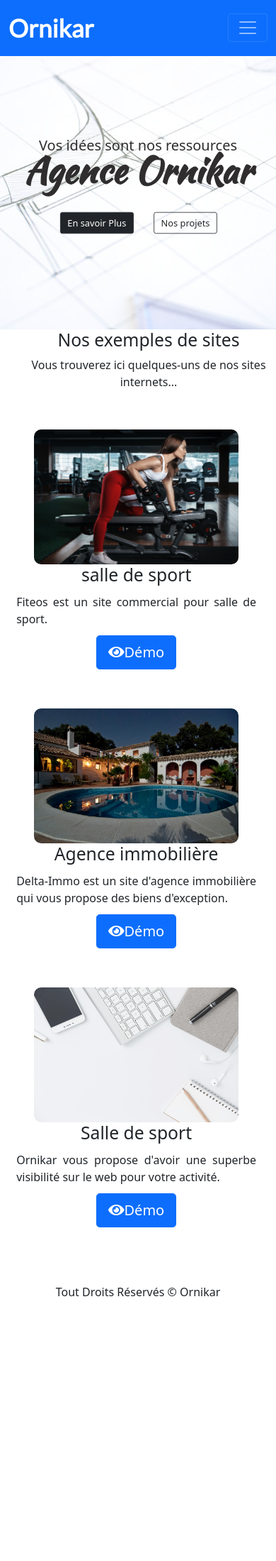
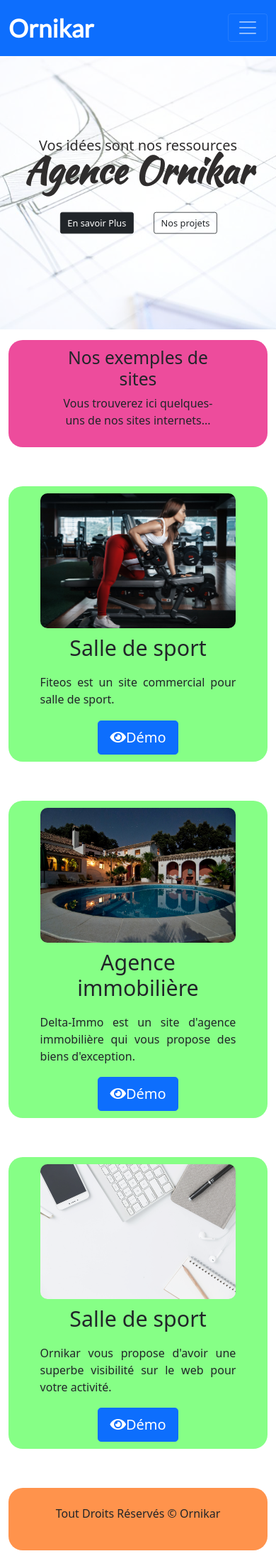
Before and after one commit to RENZOZ78/ORNIKAR, a PHP site: page /projets.html in a window 390 px wide; the page is wider, and only the part inside the window is pictured. Shown: that part at 71% size. Before the commit the page ends 1826 px from the top of that part, so only its background shows below. Run offline with PHP 8.4, Linux system fonts and the light colour scheme; some libraries are stand-ins or nearby versions.

Commit message:
couleur page projets

```diff
--- a/projets.css
+++ b/projets.css
@@ -1,4 +1,12 @@
 /*Header*/
+
+*, body, html
+::before,
+::after{
+  box-sizing: border-box;
+  margin: 0;
+  padding: 0;
+}
 
 header{
     background: url('img/bgphotshop.png')  ;
@@ -79,9 +87,9 @@ h1{
   }
   .project_text{margin: 0.7rem 0.7rem;}
 
-  .section_title, .section_text{
+  /* .section_title, .section_text{
     padding-left: 30px;
-  }
+  } */
 
   .projects.ptb_2{
 
@@ -199,9 +207,34 @@ h1{
   .project {
       display: block;
       margin: 55px auto;
+      background-color: rgba(15, 255, 15, 0.5) ;
+      background-position: 10px;
+      border-radius: 20px;
+      padding: 10px;
 
-      /* text-align: center; */
   }
+  .sect_tit_txt{
+     background-color: rgba(230, 0, 115, 0.7) ;
+      background-position: 10px;
+      border-radius: 20px;
+      padding: 10px 70px ;
+      width: auto;
+      margin: 15px 12px;
+      text-align: center;
+  }
+
+  footer{
+    background-color: rgba(255, 102, 0, 0.7) ;
+    background-position: 10px;
+    border-radius: 20px;
+    padding: 10px 70px ;
+    width: auto;
+    margin: 15px 12px;
+    text-align: center;
+  }
+
+
+
   img{
 display: block;
     width: 80%;
@@ -211,7 +244,23 @@ display: block;
 
   p.project_text{
     text-align: justify;
+    width: 80%;
+    margin: 5% auto;
   }
+
+  h2.titre_site{
+    font-size: 1.9rem;
+    width: 80%;
+    margin: 10px auto;
+  }
+
+
+  .text-intro{
+    height: 100%;
+    padding-top: auto;
+    padding-bottom: auto;
+  }
+
 }
 
 @media screen and (max-width: 500px){
@@ -243,3 +292,4 @@ display: block;
   .preTxt{
       font-size: 20px;
   }
+ }
--- a/projets.html
+++ b/projets.html
@@ -32,7 +32,7 @@
 <body>
    <!-- header, Navigation, titre -->
     <header id="top" >
-        <div class="container">
+        <div class="container "  >
 
             <nav class="navbar navbar-expand-md bg-primary navbar-dark fixed-top id="main-nav>
                 <div class="container">
@@ -75,54 +75,52 @@
 
     <section class="projects_section text_center ptb_3">
 
-        <h2 class="section_title ">Nos exemples de sites</h2>
-        <p class="section_text ">Vous trouverez ici quelques-uns de nos sites internets...</p>
+        <div class="sect_tit_txt">
+                <h2 class="section_title ">Nos exemples de sites</h2>
+                <p class="section_text ">Vous trouverez ici quelques-uns de nos sites internets...</p>
+        </div>
+
         <div class="container">
 
             <div class="projects ptb_2">
 
                 <div class="project" >
-
                     <img src="img/gym-accueil.jpg" class="gym-accueil-img"  alt="Fiteos" height="190px" width="320px" data-aos="zoom-in" >
                     <div class="project_content">
-                        <h2 class="titre_site"  >salle  de sport </h2>
+                        <h2 class="titre_site" data-aos="fade-left"  >Salle  de sport </h2>
                         <p class="project_text " data-aos="fade-up"
      data-aos-anchor-placement="top-center" >Fiteos est un site commercial pour salle de sport. </p>
                         <a href="https://cocky-einstein-d0b9f5.netlify.app/" class="btn btn-lg btn-primary btn_project_section" data-aos="fade-up" ><i class="fas fa-eye"></i>Démo</a>
                     </div>
                 </div>
                 <div class="project">
-
                     <img src="img/img-portfolio2.jpg" alt="delta-immo" height="190px" width="320px" data-aos="zoom-in" >
                     <div class="project_content">
-                        <h2 class="titre_site"  text-center >Agence immobilière </h2>
+                        <h2 class="titre_site" data-aos="fade-left" text-center >Agence immobilière </h2>
                         <p class="project_text" data-aos="fade-up" >Delta-Immo est un site d'agence immobilière qui vous propose des biens d'exception. </p>
                         <a href="https://relaxed-lewin-d05331.netlify.app/" class="btn btn-lg btn-primary btn_project_section" data-aos="fade-up" ><i class="fas fa-eye"></i>Démo</a>
                     </div>
                 </div>
                 <div class="project">
-
                     <img src="img/ornikar.png" alt="ornikar" height="190px" width="320px" data-aos="zoom-in" >
                     <div class="project_content">
-                        <h2 class="titre_site"  text-center >Salle de sport </h2>
+                        <h2 class="titre_site" data-aos="fade-left" text-center >Salle de sport </h2>
                         <p class="project_text" data-aos="fade-up" >Ornikar vous propose d'avoir une superbe visibilité sur le web pour votre activité.  </p>
                         <a href="https://friendly-davinci-48a04c.netlify.app/" class="btn btn-lg btn-primary btn_project_section" data-aos="fade-up" ><i class="fas fa-eye"></i>Démo</a>
                     </div>
                 </div>
                 <!-- <div class="project">
-
                     <img src="https://via.placeholder.com/320x180" alt="placeholder">
                     <div class="project_content">
-                        <h2 class="titre_site"  text-center >Salle de sport </h2>
+                        <h2 class="titre_site" data-aos="fade-left" text-center >Salle de sport </h2>
                         <p class="project_text">Lorem ipsum dolor sit amet consectetur adipisicing elit. Nam incidunt, tempore autem voluptas laudantium explicabo, sequi quasi fugiat facilis modi, tempora cumque. Iure totam quas eaque incidunt quis harum enim?</p>
                         <a href="#" class="btn btn-larg btn-outline-primary btn_project_section"><i class="fas fa-eye"></i>Démo</a>
                     </div>
                 </div>
                 <div class="project">
-
                     <img src="https://via.placeholder.com/320x180" alt="placeholder">
                     <div class="project_content">
-                        <h2 class="titre_site"  text-center >Salle de sport </h2>
+                        <h2 class="titre_site" data-aos="fade-left" text-center >Salle de sport </h2>
                         <p class="project_text">Lorem ipsum dolor sit amet consectetur adipisicing elit. Nam incidunt, tempore autem voluptas laudantium explicabo, sequi quasi fugiat facilis modi, tempora cumque. Iure totam quas eaque incidunt quis harum enim?</p>
                         <a href="#" class="btn btn-larg btn-outline-primary btn_project_section"><i class="fas fa-eye"></i>Démo</a>
                     </div>
```
Also changed, not shown: style.css (+5 -2 lines).
